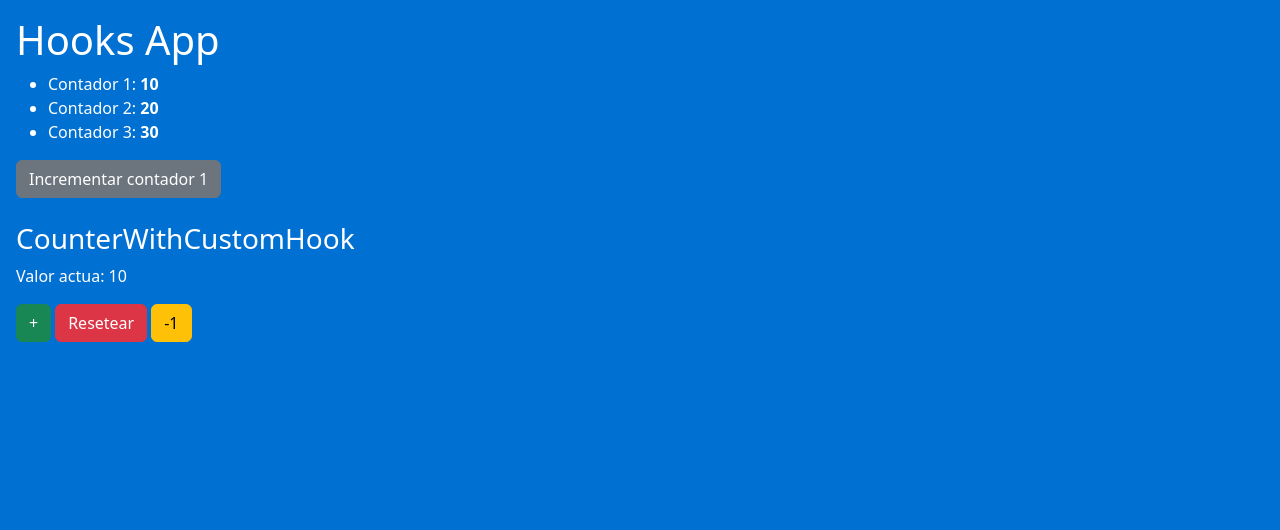
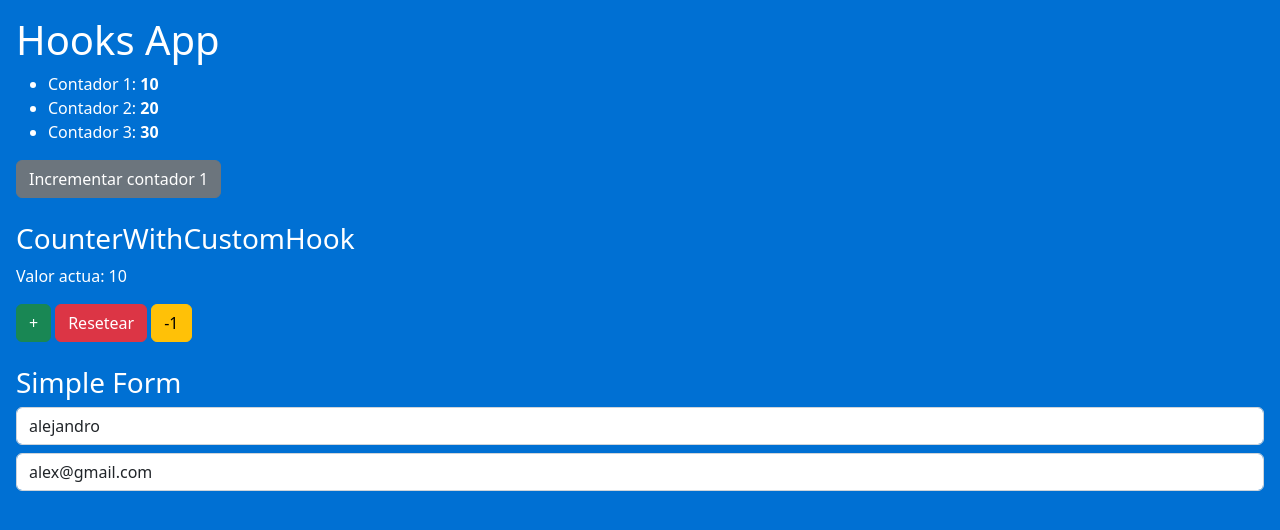
Before and after one commit to alexglzrys/react-HooksExpertApp, a React (Vite) app: page / in a window 1280 px wide. Shown: the top 530 px of the page. Built offline with nearby package versions, Linux system fonts and the light colour scheme.

Commit message:
useEffect - ciclo de vida para componentes funcionales

```diff
--- a/src/HooksApp.jsx
+++ b/src/HooksApp.jsx
@@ -1,6 +1,7 @@
 import React from 'react'
-import { CounterApp } from './components/CounterApp'
-import { CounterWithCustomHook } from './components/CounterWithCustomHook'
+import { CounterApp } from './components/01-useState/CounterApp'
+import { CounterWithCustomHook } from './components/01-useState/CounterWithCustomHook'
+import { SimpleForm } from './components/02-useEffect/SimpleForm'
 
 export const HooksApp = () => {
   return (
@@ -8,6 +9,7 @@ export const HooksApp = () => {
         <h1>Hooks App</h1>
         <CounterApp />
         <CounterWithCustomHook />
+        <SimpleForm />
     </>
   )
 }
--- a/src/components/CounterWithCustomHook.jsx
+++ b/src/components/01-useState/CounterWithCustomHook.jsx
@@ -1,5 +1,5 @@
 import React from "react";
-import { useCounter } from "../hooks/useCounter";
+import { useCounter } from "../../hooks/useCounter";
 
 export const CounterWithCustomHook = () => {
   // Usar un custom hook del tipo contador, el cual retorna un objeto con el valor del estado actual de dicho contador, y varias funciones para moduficar su valor
--- /dev/null
+++ b/src/components/02-useEffect/Messages.jsx
@@ -0,0 +1,31 @@
+import React, { useEffect, useState } from "react";
+
+export const Messages = () => {
+  // Estado inicial del componente
+  const [coords, setCoords] = useState({ x: 0, y: 0 });
+
+  useEffect(() => {
+    // Referencia al listener, para poder crearlo y removerlo
+    const onMouseEvent = ({ x, y }) => {
+      console.log(":) listener creado");
+      setCoords({ x, y });
+    };
+    // Crear un listener cuando el componente se monta
+    window.addEventListener("mousemove", onMouseEvent);
+
+    // Retornar una función en useEffect, es el equivalente al ComponentWillUnmount
+    return () => {
+      console.log("Messages desmontado");
+      // Si no controlamos la destrucción del listener, este queda en memoria y cuando se monte nuevamente el componente, se creará otro listener, lo que conlleva a una fuga importante de momoria
+      window.removeEventListener("mousemove", onMouseEvent);
+    };
+  }, []);
+
+  return (
+    <div className="alert alert-danger">
+      <h4 className="alert-heading">Upps</h4>
+      <p>El usuario ya existe</p>
+      <p className="mt-0">{JSON.stringify(coords)}</p>
+    </div>
+  );
+};
--- /dev/null
+++ b/src/components/02-useEffect/SimpleForm.jsx
@@ -0,0 +1,77 @@
+import React, { useEffect, useState } from "react";
+import { Messages } from "./Messages";
+
+export const SimpleForm = () => {
+  // Estado inicial del formualario
+  const [formState, setFormState] = useState({
+    username: "alejandro",
+    email: "alex@gmail.com",
+  });
+
+  // Desestructurar el estado para un acceso más limpio a las propiedades del mismo
+  const { username, email } = formState;
+
+  // useEffect permite disparar efectos secundarios en el componente.
+  // Generalmente se le usa para llamadas API, o disparar una acción cuando alguna propiedad cambia de valor, se desmonta el componente, se renderiza (redibuja por actualización), o se monta por primera y unica vez.
+  // Lo anterior depende de las dependencias enviadas al useEffect como sendundo parámetro
+  // React recomienda un useEffect para cada caso a controlar, es decir, deben estar encargados de una tarea en particular
+  // La regla de oro es que durante el montaje, TODOS los useEffect se disparan
+
+  // solo se dispara una sola vez (cuando es montado)
+  useEffect(() => {
+    console.log("useEffect called");
+  }, []);
+
+  // Se ejecuta solo cuando el estado cambia
+  useEffect(() => {
+    console.log("FormState change");
+  }, [formState]);
+
+  // Se dispara solo cuando el valor del email cambia
+  useEffect(() => {
+    console.log("Email changed");
+  }, [email]);
+
+
+  // función para controlar los inputs del formulario
+  const handleInputChange = ({ target }) => {
+    // Considerar el nombre del control de formularioo y su respectivo valor
+    const { name, value } = target;
+    // cambiar el estado del formulario
+    setFormState({
+      ...formState,
+      [name]: value,
+    });
+  };
+
+  return (
+    <div className="mt-4">
+      <h3>Simple Form</h3>
+      {username === "jsconestilo" && <Messages />}
+      <form>
+        <div className="mb-2">
+          <input
+            type="text"
+            name="username"
+            id="username"
+            className="form-control"
+            placeholder="username"
+            value={username}
+            onChange={handleInputChange}
+          />
+        </div>
+        <div>
+          <input
+            type="email"
+            name="email"
+            id="email"
+            className="form-control"
+            placeholder="usuario@correo.com"
+            value={email}
+            onChange={handleInputChange}
+          />
+        </div>
+      </form>
+    </div>
+  );
+};
--- a/src/main.jsx
+++ b/src/main.jsx
@@ -4,7 +4,7 @@ import { HooksApp } from './HooksApp'
 import './index.css'
 
 ReactDOM.createRoot(document.getElementById('root')).render(
-  <React.StrictMode>
+  // <React.StrictMode>
     <HooksApp />
-  </React.StrictMode>
+  // </React.StrictMode>
 )
```
Also changed, not shown: src/components/01-useState/CounterApp.jsx (renamed from src/components/CounterApp.jsx).
